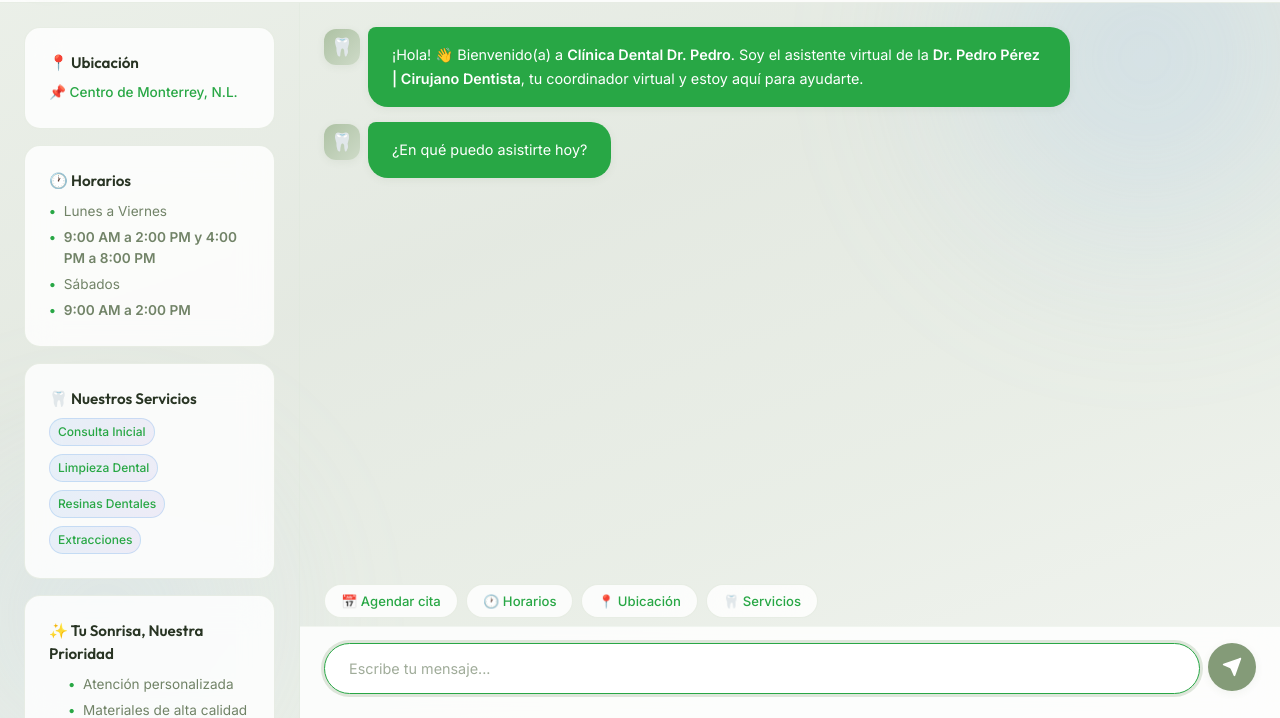
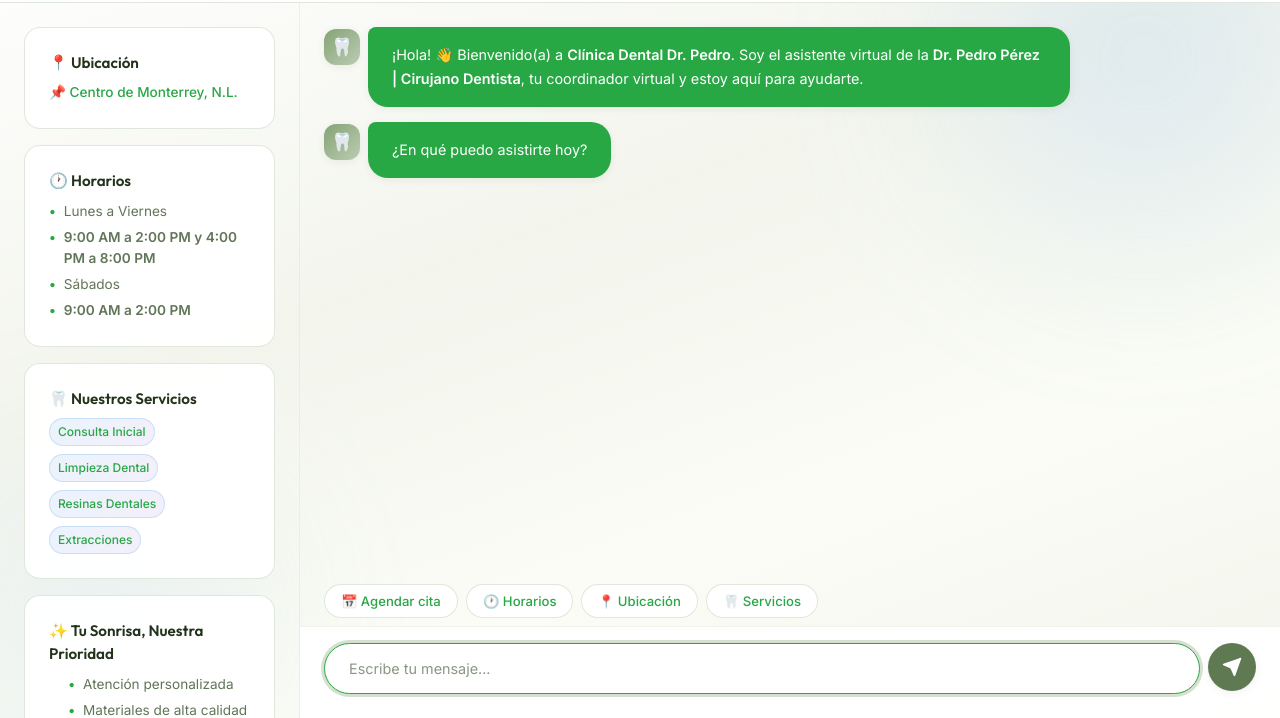
Before and after one commit to rodarteggc-png/nube, a website: page index.html in a window 1280 px wide. Shown: the part 82-800 px from the top of the page. Drawn offline with Linux system fonts and the light colour scheme.

Commit message:
style: aumentar el contraste con fondo #F3F5ED y un verde base mas oscuro

```diff
--- a/doctors_db.json
+++ b/doctors_db.json
@@ -10,7 +10,7 @@
     "whatsapp": "528112219911",
     "emergencyPhone": "81 1221 9911",
     "email": "dra.avilaodontologia@gmail.com",
-    "themeColor": "#91a885",
+    "themeColor": "hsl(100, 25%, 45%)",
     "hours": {
       "weekdays": "10:00 AM a 1:00 PM y 2:00 PM a 7:00 PM",
       "saturday": "10:00 AM a 3:00 PM",
--- a/index.css
+++ b/index.css
@@ -1,38 +1,38 @@
 @import url('https://fonts.googleapis.com/css2?family=Inter:wght@400;500;600&family=Outfit:wght@500;600;700&display=swap');
 
 :root {
-  /* Color Palette — Green Clinic Theme (#91A885) */
-  --primary: hsl(100, 17%, 59%);
-  --primary-light: hsl(100, 20%, 70%);
-  --primary-dark: hsl(100, 20%, 42%);
-  --primary-glow: hsla(100, 17%, 59%, 0.28);
-  --accent: hsl(100, 20%, 72%);
-  --accent-light: hsl(100, 20%, 82%);
-  --accent-glow: hsla(100, 20%, 72%, 0.22);
+  /* Color Palette — Stronger Green Theme for Contrast */
+  --primary: hsl(100, 25%, 45%);       /* Verde más fuerte/oscuro */
+  --primary-light: hsl(100, 20%, 55%);
+  --primary-dark: hsl(100, 30%, 32%);
+  --primary-glow: hsla(100, 25%, 45%, 0.28);
+  --accent: hsl(100, 20%, 65%);
+  --accent-light: hsl(100, 20%, 75%);
+  --accent-glow: hsla(100, 20%, 65%, 0.22);
   --success: hsl(152, 55%, 42%);
   --warning: hsl(38, 90%, 55%);
   --danger: hsl(0, 70%, 58%);
 
   /* Surfaces */
-  --bg-gradient: linear-gradient(160deg, hsl(100, 20%, 93%) 0%, hsl(100, 15%, 90%) 40%, hsl(100, 18%, 92%) 70%, hsl(100, 15%, 95%) 100%);
-  --surface: hsla(0, 0%, 100%, 0.82);
+  --bg-gradient: linear-gradient(160deg, #FFFFFF 0%, #F3F5ED 40%, #FAFCF5 70%, #F3F5ED 100%);
+  --surface: hsla(0, 0%, 100%, 0.95);
   --surface-solid: hsl(0, 0%, 100%);
-  --surface-hover: hsla(100, 20%, 97%, 0.92);
-  --surface-bot: hsl(100, 17%, 59%);
-  --surface-user: hsl(100, 15%, 54%);
+  --surface-hover: #F3F5ED;
+  --surface-bot: var(--primary);
+  --surface-user: hsl(100, 20%, 40%);
 
   /* Text */
-  --text: hsl(100, 20%, 17%);
-  --text-secondary: hsl(100, 12%, 46%);
+  --text: hsl(100, 30%, 15%);           /* Verde muy oscuro casi negro */
+  --text-secondary: hsl(100, 15%, 40%);
   --text-on-primary: #ffffff;
-  --text-muted: hsl(100, 10%, 64%);
+  --text-muted: hsl(100, 10%, 55%);
 
   /* Borders & Effects */
-  --border: hsla(100, 20%, 82%, 0.45);
-  --border-light: hsla(100, 20%, 88%, 0.38);
-  --shadow-sm: 0 2px 8px hsla(100, 25%, 30%, 0.07);
-  --shadow-md: 0 8px 24px hsla(100, 25%, 30%, 0.11);
-  --shadow-lg: 0 16px 48px hsla(100, 25%, 30%, 0.15);
+  --border: hsla(100, 20%, 75%, 0.45);
+  --border-light: hsla(100, 20%, 85%, 0.38);
+  --shadow-sm: 0 2px 8px hsla(100, 40%, 20%, 0.07);
+  --shadow-md: 0 8px 24px hsla(100, 40%, 20%, 0.11);
+  --shadow-lg: 0 16px 48px hsla(100, 40%, 20%, 0.15);
   --shadow-glow: 0 0 20px var(--primary-glow);
   --glass-blur: blur(16px);
   --glass-blur-strong: blur(24px);
```
